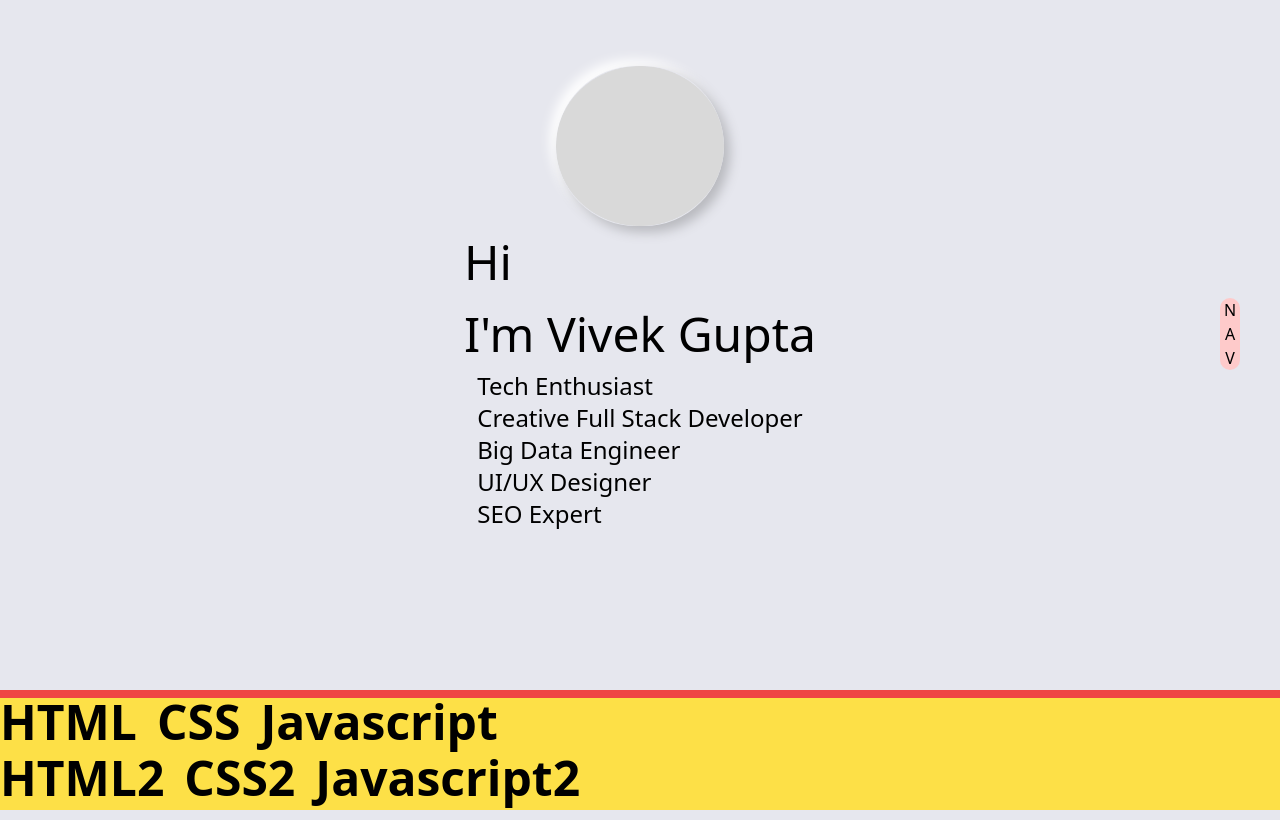
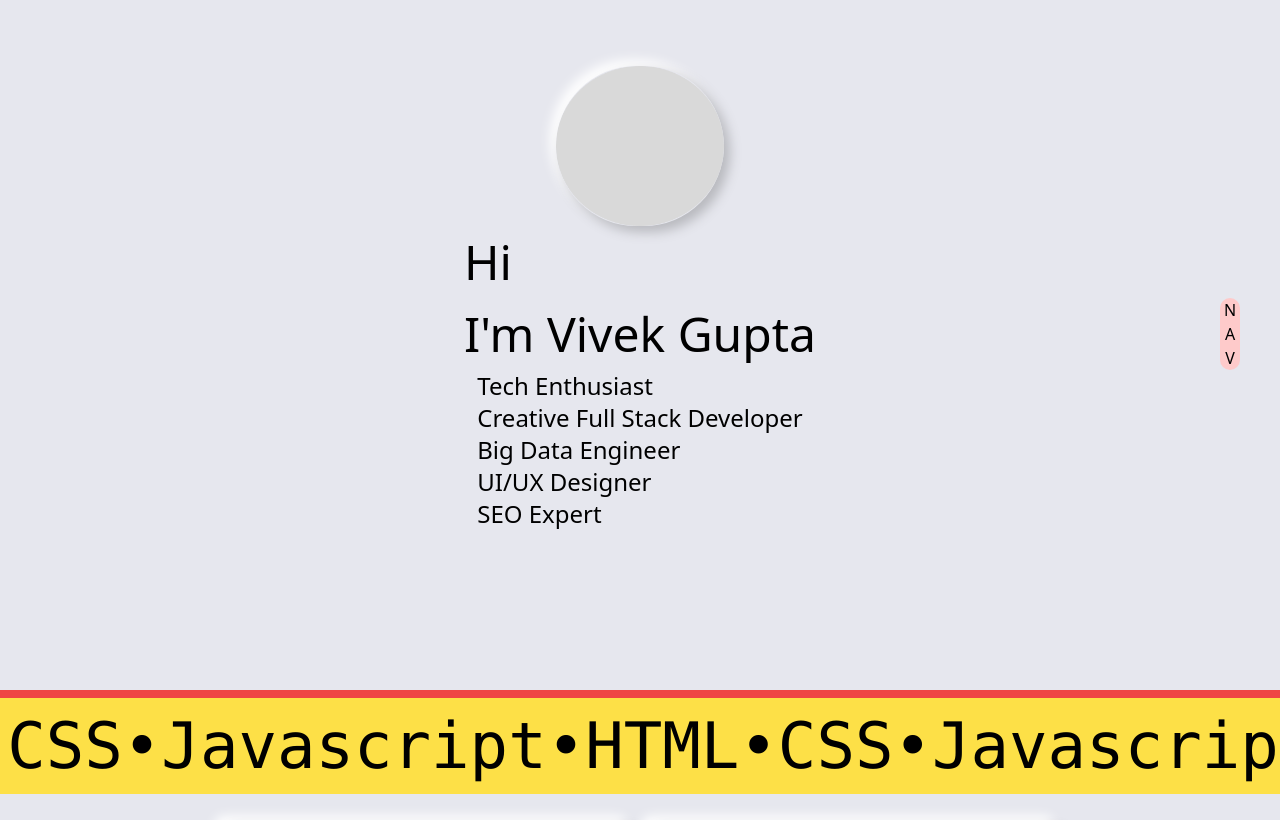
Before and after one commit to VivekGupta137/VivekGupta137.github.io, a React (Vite) app: page / in a window 1280 px wide. Shown: the part 102-922 px from the top of the page. Built offline with nearby package versions, Linux system fonts and the light colour scheme.

Commit message:
fixed sxrolling skills

```diff
--- /dev/null
+++ b/src/comp-home/about-skills.jsx
@@ -0,0 +1,53 @@
+import {motion, useAnimationFrame, useMotionValue, useScroll, useSpring, useTransform, useVelocity } from "framer-motion"
+import { useEffect, useRef } from "react"
+import { wrap } from "@motionone/utils";
+
+const NewsText = ({children,baseVelocity=10}) => {
+    const x = useMotionValue(0)
+    const { scrollY } = useScroll();
+    const scrollVelocity = useVelocity(scrollY);
+    const smoothVelocity = useSpring(scrollVelocity, {
+      damping: 50,
+      stiffness: 400
+    });
+    const velocityFactor = useTransform(smoothVelocity, [0, 1000], [0, 5], {
+      clamp: false
+    });
+    const directionFactor = useRef(1);
+
+    const newx = useTransform(x, (v) => `${wrap(0, -20, v)}%`);
+    // useEffect(() => x.onChange(latest => {console.log(x.get())}), [])
+
+    useAnimationFrame((time, delta)=>{
+        let moveBy = directionFactor.current * baseVelocity*(delta/1000);
+        if (velocityFactor.get() < 0) {
+            directionFactor.current = -1;
+          } else if (velocityFactor.get() > 0) {
+            directionFactor.current = 1;
+          }
+
+        moveBy += directionFactor.current * moveBy * velocityFactor.get();
+        x.set(x.get() + moveBy)
+        // console.log(velocityFactor.get())
+    })
+
+    return ( <motion.div className="flex whitespace-nowrap flex-nowrap font-mono text-[64px]" style={{x: newx}}>
+    <div>{children}•</div>
+    <div>{children}•</div>
+    <div>{children}•</div>
+    <div>{children}•</div>
+    <div>{children}•</div>
+</motion.div> );
+}
+
+
+const AboutSkills = ()=>{
+
+    return <div className="flex bg-yellow-300 overflow-hidden">
+        <NewsText>HTML•CSS•Javascript</NewsText>
+
+    </div>
+
+}
+
+export default AboutSkills
--- a/src/comp-home/about.jsx
+++ b/src/comp-home/about.jsx
@@ -1,22 +1,12 @@
 import AboutDescription from "./about-description";
 import AboutEducation from "./about-education";
 import AboutExperience from "./about-experience";
+import AboutSkills from "./about-skills";
 
 const About = () => {
     return (
         <div className="min-h-screen ">
-            <div className="flex flex-col h-28 bg-yellow-300">
-                <div id="line1" className="flex grow text-5xl font-bold gap-5">
-                    <div>HTML</div>
-                    <div>CSS</div>
-                    <div>Javascript</div>
-                </div>
-                <div id="line2" className="flex grow text-5xl font-bold gap-5">
-                    <div>HTML2</div>
-                    <div>CSS2</div>
-                    <div>Javascript2</div>
-                </div>
-            </div>
+            <AboutSkills />
             <div className="flex flex-col items-center mt-5">
                 <div className="flex flex-wrap w-2/3">
                     <div className="basis-1/2 p-2">
```
